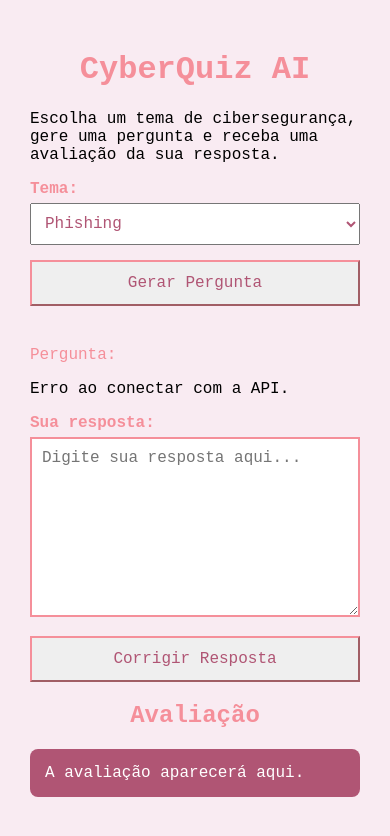
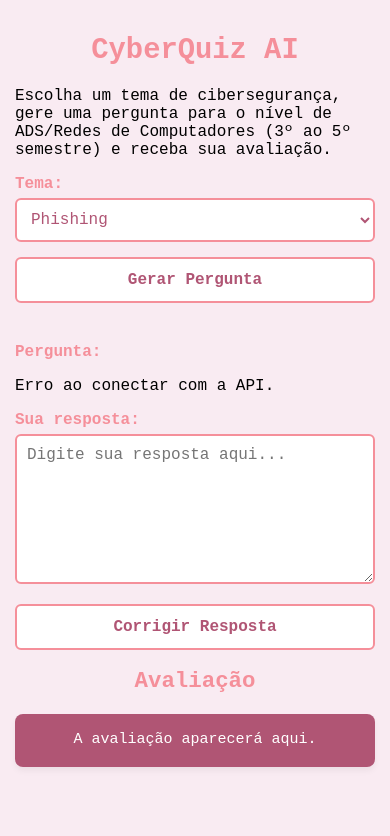
Before and after one commit to Janine2110/cyberquiz-ai, a website: page public/index.html in a window 390 px wide. Both pictures are taken after a click on the button "Gerar Pergunta". Drawn offline with Linux system fonts and the light colour scheme; no server answers.

Commit message:
feat: estrutura do CyberQuiz com correções JSON e responsividade

```diff
--- a/public/index.html
+++ b/public/index.html
@@ -2,157 +2,155 @@
 <html lang="pt-BR">
 <head>
   <meta charset="UTF-8">
-  <title >CyberQuiz AI</title>
-
+  <meta name="viewport" content="width=device-width, initial-scale=1.0">
+  <title>CyberQuiz AI</title>
   <link rel="stylesheet" href="style.css">
 </head>
-
 <body>
 
+  <div class="container">
     <h1>CyberQuiz AI</h1>
-
     <p>
-    Escolha um tema de cibersegurança, gere uma pergunta e receba uma avaliação da sua resposta.
+      Escolha um tema de cibersegurança, gere uma pergunta para o nível de ADS/Redes de Computadores (3º ao 5º semestre) e receba sua avaliação.
     </p>
 
-  <label for="tema">
-    <strong>Tema:</strong>
-  </label>
-
+    <label for="tema"><strong>Tema:</strong></label>
     <select id="tema">
       <option value="Phishing">Phishing</option>
       <option value="Criptografia">Criptografia</option>
       <option value="Senhas">Senhas</option>
       <option value="Engenharia Social">Engenharia Social</option>
-    <option value="Redes">Redes</option>
+      <option value="Redes">Redes de Computadores</option>
     </select>
 
-  <button onclick="gerarPergunta()">
-    Gerar Pergunta
-  </button>
+    <button onclick="gerarPergunta()">Gerar Pergunta</button>
 
     <div class="pergunta">
       <p class="question">Pergunta:</p>
-
-    <p id="pergunta">
-      Clique em "Gerar Pergunta".
-    </p>
+      <p id="pergunta">Clique em "Gerar Pergunta".</p>
     </div>
 
-  <label for="resposta">
-    <strong>Sua resposta:</strong>
-  </label>
+    <label for="resposta"><strong>Sua resposta:</strong></label>
+    <textarea id="resposta" placeholder="Digite sua resposta aqui..." class="responsetext"></textarea>
 
-  <textarea
-    id="resposta"
-    placeholder="Digite sua resposta aqui..."
-    class="responsetext"
-  ></textarea>
-
-  <button onclick="corrigirResposta()">
-    Corrigir Resposta
-  </button>
+    <button onclick="corrigirResposta()">Corrigir Resposta</button>
 
     <h2>Avaliação</h2>
 
-  <pre id="resultado" class="result">A avaliação aparecerá aqui.</pre>
+    <div id="resultado-container" class="result-box">
+      <div id="conteudo-avaliacao">
+        <p style="margin: 0; text-align: center;">A avaliação aparecerá aqui.</p>
+      </div>
+    </div>
+  </div>
 
   <script>
+    let historicoPerguntas = [];
+
+    function tocarSomPimpim() {
+      try {
+        const AudioContext = window.AudioContext || window.webkitAudioContext;
+        if (!AudioContext) return;
+
+        const ctx = new AudioContext();
+
+        const osc1 = ctx.createOscillator();
+        const gain1 = ctx.createGain();
+        osc1.type = 'sine';
+        osc1.frequency.setValueAtTime(587.33, ctx.currentTime);
+        gain1.gain.setValueAtTime(0.1, ctx.currentTime);
+        gain1.gain.exponentialRampToValueAtTime(0.01, ctx.currentTime + 0.1);
+        osc1.connect(gain1);
+        gain1.connect(ctx.destination);
+        osc1.start(ctx.currentTime);
+        osc1.stop(ctx.currentTime + 0.1);
+
+        const osc2 = ctx.createOscillator();
+        const gain2 = ctx.createGain();
+        osc2.type = 'sine';
+        osc2.frequency.setValueAtTime(880, ctx.currentTime + 0.08);
+        gain2.gain.setValueAtTime(0.1, ctx.currentTime + 0.08);
+        gain2.gain.exponentialRampToValueAtTime(0.01, ctx.currentTime + 0.2);
+        osc2.connect(gain2);
+        gain2.connect(ctx.destination);
+        osc2.start(ctx.currentTime + 0.08);
+        osc2.stop(ctx.currentTime + 0.2);
+
+      } catch (e) {}
+    }
+
     async function gerarPergunta() {
-      const tema =
-        document.getElementById("tema").value;
+      const tema = document.getElementById("tema").value;
+      const perguntaElement = document.getElementById("pergunta");
 
-      const perguntaElement =
-        document.getElementById("pergunta");
-
-      perguntaElement.textContent =
-        "Gerando pergunta...";
+      perguntaElement.textContent = "Gerando pergunta...";
+      tocarSomPimpim();
 
       try {
-        const response =
-          await fetch("/api/pergunta", {
+        const response = await fetch("/api/pergunta", {
           method: "POST",
-            headers: {
-              "Content-Type": "application/json"
-            },
-            body: JSON.stringify({
-              tema
-            })
+          headers: { "Content-Type": "application/json" },
+          body: JSON.stringify({ tema, historico: historicoPerguntas })
         });
 
         const data = await response.json();
 
         if (!response.ok) {
-          perguntaElement.textContent =
-            data.erro || "Erro ao gerar pergunta.";
-
+          perguntaElement.textContent = data.erro || "Erro ao gerar pergunta.";
           return;
         }
 
-        perguntaElement.textContent =
-          data.pergunta;
+        perguntaElement.textContent = data.pergunta;
 
+        if (!historicoPerguntas.includes(data.pergunta)) {
+          historicoPerguntas.push(data.pergunta);
+        }
       } catch (error) {
-        perguntaElement.textContent =
-          "Erro ao conectar com a API.";
+        perguntaElement.textContent = "Erro ao conectar com a API.";
       }
     }
 
     async function corrigirResposta() {
-      const tema =
-        document.getElementById("tema").value;
+      const tema = document.getElementById("tema").value;
+      const pergunta = document.getElementById("pergunta").textContent;
+      const resposta = document.getElementById("resposta").value;
 
-      const pergunta =
-        document.getElementById("pergunta").textContent;
+      const conteudo = document.getElementById("conteudo-avaliacao");
 
-      const resposta =
-        document.getElementById("resposta").value;
-
-      const resultado =
-        document.getElementById("resultado");
-
-      if (!resposta.trim()) {
-        resultado.textContent =
-          "Digite uma resposta antes de corrigir.";
-
+      if (!resposta.trim() || pergunta === 'Clique em "Gerar Pergunta".' || pergunta === "Gerando pergunta...") {
+        conteudo.innerHTML = `<p style="margin: 0; text-align: center;">Gere uma pergunta e digite uma resposta válida antes de corrigir.</p>`;
         return;
       }
 
-      resultado.textContent =
-        "Corrigindo resposta...";
+      conteudo.innerHTML = `<p style="margin: 0; text-align: center;">Corrigindo resposta...</p>`;
+      tocarSomPimpim();
 
       try {
-        const response =
-          await fetch("/api/corrigir", {
+        const response = await fetch("/api/corrigir", {
           method: "POST",
-            headers: {
-              "Content-Type": "application/json"
-            },
-            body: JSON.stringify({
-              tema,
-              pergunta,
-              resposta
-            })
+          headers: { "Content-Type": "application/json" },
+          body: JSON.stringify({ tema, pergunta, resposta })
         });
 
         const data = await response.json();
 
         if (!response.ok) {
-          resultado.textContent =
-            data.erro || "Erro ao corrigir.";
-
+          conteudo.innerHTML = `<p style="margin: 0; text-align: center;">${data.erro || "Erro ao corrigir."}</p>`;
           return;
         }
 
-        resultado.textContent =
-          data.avaliacao;
+        conteudo.innerHTML = `
+          <p><strong>Nota:</strong> <span>${data.nota}</span></p>
+          <p><strong>Situação:</strong> <span>${data.situacao}</span></p>
+          <p><strong>O que acertou:</strong> <span>${data.acertos}</span></p>
+          <p><strong>O que faltou:</strong> <span>${data.faltou}</span></p>
+          <p><strong>Explicação Ideal:</strong> <span>${data.explicacao}</span></p>
+        `;
 
       } catch (error) {
-        resultado.textContent =
-          "Erro ao conectar com a API.";
+        conteudo.innerHTML = `<p style="margin: 0; text-align: center;">Erro ao conectar com a API.</p>`;
       }
     }
   </script>
-
 </body>
 </html>
--- a/public/style.css
+++ b/public/style.css
@@ -1,5 +1,6 @@
-*{
-    font-family: 'Courier New', Courier, monospace
+* {
+    font-family: 'Courier New', Courier, monospace;
+    box-sizing: border-box;
 }
 
 body {
@@ -11,10 +12,16 @@ body {
 
 .container {
     max-width: 900px;
-  margin: auto;
+    margin: 0 auto;
+    width: 100%;
 }
 
 h1 {
+    text-align: center;
+    color: #f58f9a;
+}
+
+h2 {
     text-align: center;
     color: #f58f9a;
 }
@@ -31,14 +38,16 @@ select,
 textarea,
 button {
     width: 100%;
-  box-sizing: border-box;
     font-size: 16px;
     color: #b05574;
+    border-radius: 6px;
 }
 
 select,
 textarea {
     padding: 10px;
+    border: 2px solid #f58f9a;
+    background-color: #ffffff;
 }
 
 textarea {
@@ -46,53 +55,88 @@ textarea {
     resize: vertical;
 }
 
+.responsetext:focus {
+    border-color: #b05574;
+    outline: none;
+}
+
 button {
     margin-top: 15px;
     padding: 12px;
     cursor: pointer;
-  border-color: #f58f9a;
+    background-color: #ffffff;
+    border: 2px solid #f58f9a;
+    font-weight: bold;
+    transition: background-color 0.2s, color 0.2s;
 }
 
-button:hover{
+button:hover {
     background-color: #b88bad;
     color: white;
+    border-color: #b88bad;
 }
 
-.pergunta-box {
+.pergunta-box, pre {
     margin-top: 20px;
     padding: 15px;
     background-color: #e2e8f0;
     border-radius: 8px;
+    white-space: pre-wrap;
 }
 
-pre {
-  white-space: pre-wrap;
-  background-color: #e2e8f0;
-  padding: 15px;
-  border-radius: 8px;
-}
-
-.result{
+.result {
     color: white;
     background-color: #b05574;
 }
 
-
-h2{
-  text-align: center;
+.question {
     color: #f58f9a;
+    font-weight: bold;
+    margin-top: 40px;
 }
 
-.responsetext {
-  border: 2px solid #f58f9a;
+.result-box {
+    background-color: #b05574;
+    color: #ffffff;
+    padding: 20px;
+    border-radius: 8px;
+    margin-top: 20px;
+    box-shadow: 0 4px 6px rgba(0, 0, 0, 0.05);
+    word-break: break-word;
 }
 
-.responsetext:focus {
-  border-color: #f58f9a;
-  outline: none;
+.result-box strong {
+    color: #ffebf2;
 }
 
-.question{
-    color:#f58f9a;
-    margin-top: 40px;
+.result-box p {
+    margin: 12px 0;
+    line-height: 1.5;
 }
+
+@media (max-width: 600px) {
+    body {
+        padding: 15px;
+    }
+
+    h1 {
+        font-size: 1.8rem;
+    }
+
+    h2 {
+        font-size: 1.4rem;
+    }
+
+    textarea {
+        height: 150px;
+    }
+
+    .result-box {
+        padding: 15px;
+    }
+
+    .result-box p {
+        font-size: 15px;
+        margin: 10px 0;
+    }
+}
```
Also changed, not shown: server.js (+71 -75 lines), 1 other file. Lines whose indentation alone changed are shown as unchanged.
